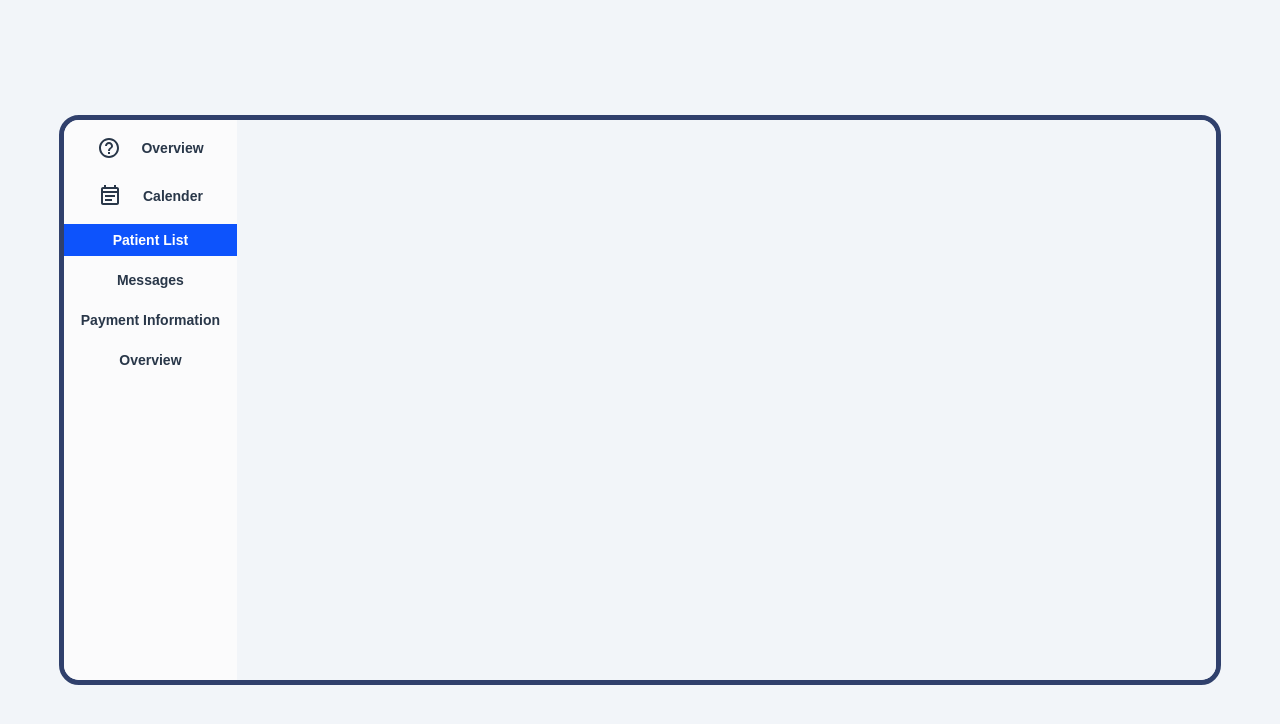
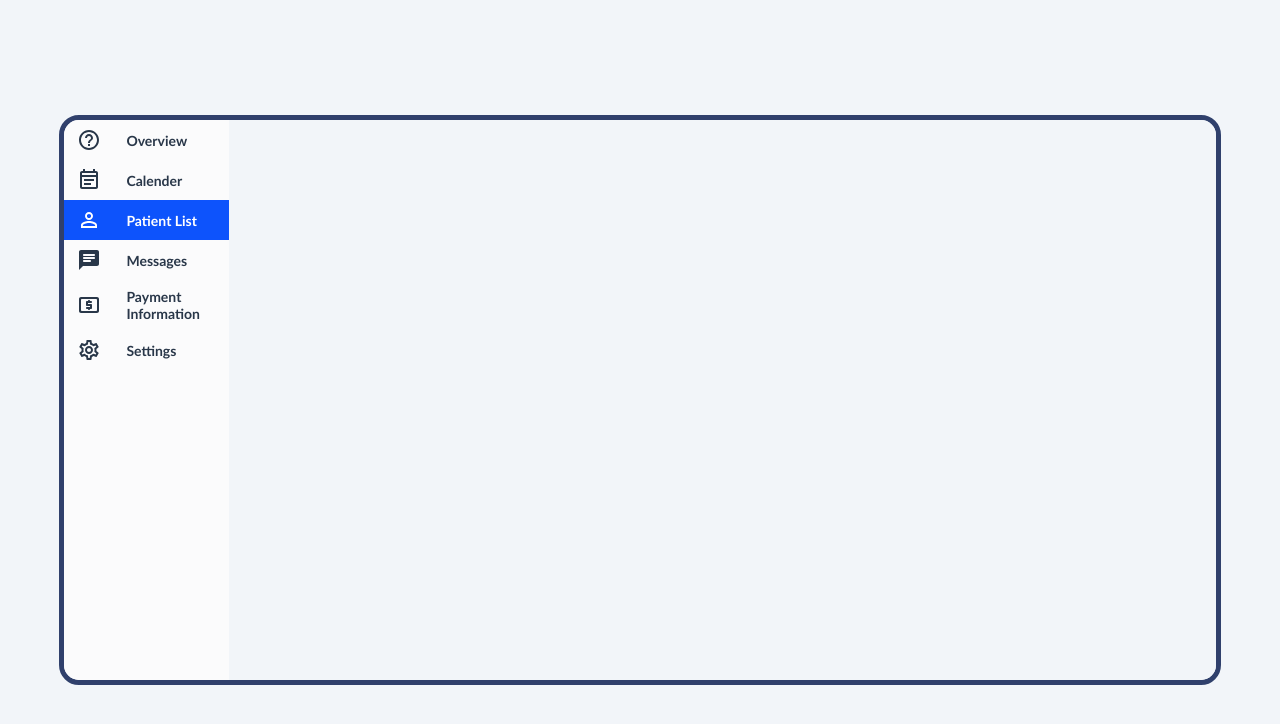
Before and after one commit to rajeshmn47/assignment, a React (Create React App) app: page / in a window 1280 px wide. Shown: the top 724 px of the page. Built offline with nearby package versions, Linux system fonts and the light colour scheme.

Commit message:
last commit

```diff
--- a/src/App.css
+++ b/src/App.css
@@ -33,14 +33,14 @@ color: #263446;
 background-color: #F2F5F9;
 width: 85%;
 overflow: hidden;
+padding: 2vmax;
 }
 .item{
   display: flex;
   color: #293749;
   align-items: center;
-  justify-content: space-evenly;
+  justify-content: flex-start;
   padding: 1vh 1vw;
-  margin: 1vh 0vw;
   box-sizing: border-box;
 }
 .select{
@@ -49,5 +49,7 @@ overflow: hidden;
 }
 .item h2{
   font-size: 14px;
-
+  margin-left: 2vw;
+  font-weight: 800;
+font-family: 'Gill Sans', 'Gill Sans MT', Calibri, 'Trebuchet MS', sans-serif;
 }
--- a/src/maindiv.js
+++ b/src/maindiv.js
@@ -1,5 +1,9 @@
 import HelpOutlineOutlinedIcon from '@material-ui/icons/HelpOutlineOutlined';
 import EventNoteOutlinedIcon from '@material-ui/icons/EventNoteOutlined';
+import PersonOutlineOutlinedIcon from '@material-ui/icons/PersonOutlineOutlined';
+import ChatRoundedIcon from '@material-ui/icons/ChatRounded';
+import LocalAtmRoundedIcon from '@material-ui/icons/LocalAtmRounded';
+import SettingsOutlinedIcon from '@material-ui/icons/SettingsOutlined';
 
 export const Maindiv=()=>{
     return(
@@ -16,16 +20,20 @@ export const Maindiv=()=>{
 <h2>Calender</h2>
     </div>
     <div className='item select'>
+        <PersonOutlineOutlinedIcon/>
 <h2>Patient List</h2>
     </div>
     <div className='item'>
+        <ChatRoundedIcon/>
 <h2>Messages</h2>
     </div>
     <div className='item'>
+        <LocalAtmRoundedIcon/>
 <h2>Payment Information</h2>
     </div>
     <div className='item'>
-<h2>Overview</h2>
+        <SettingsOutlinedIcon/>
+<h2>Settings</h2>
     </div>
     </div>
     <div>
```
